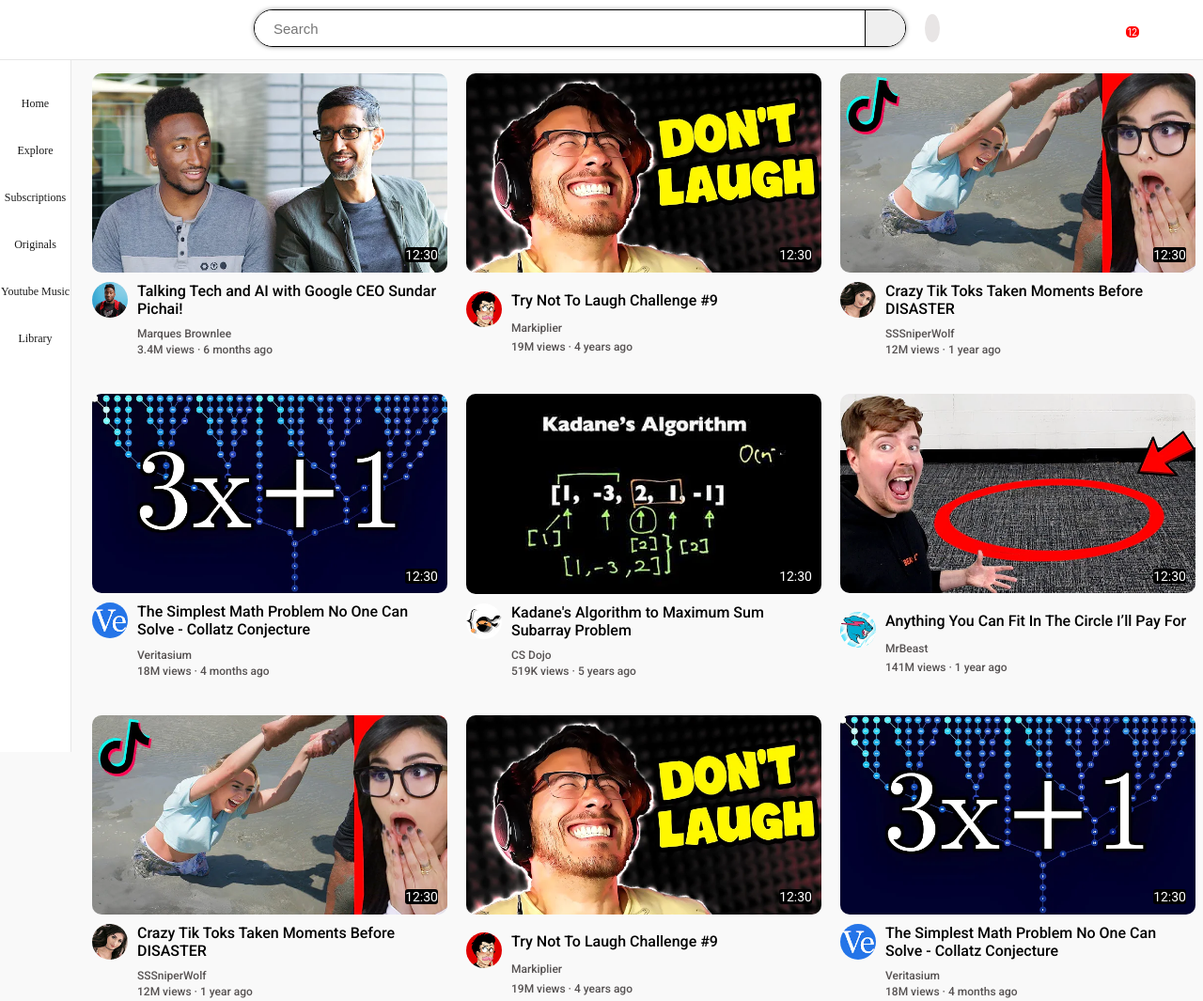
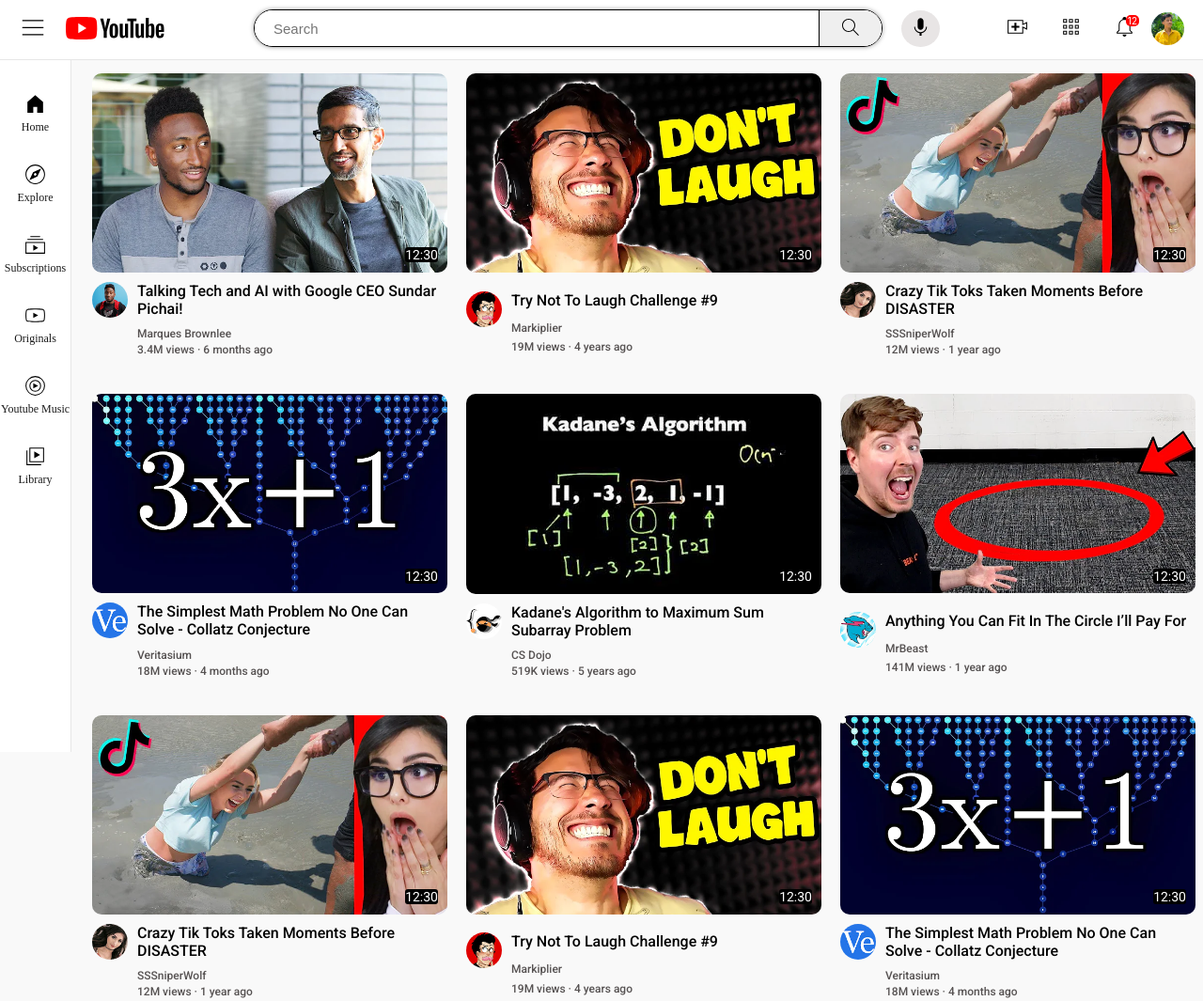
Before and after one commit to satkarw/youtube_clone, a plain HTML site: page index.html in a window 1280 px wide. Shown: the top 1065 px of the page at 94% size. Drawn offline with Linux system fonts and the light colour scheme.

Commit message:
Update index.html

```diff
--- a/index.html
+++ b/index.html
@@ -23,8 +23,8 @@
 
     <div class="nav_main">
       <div class="left">
-        <img src="icons/hamburger-menu.svg" alt="" class="navbar_menu" />
-        <img src="icons/youtube-logo.svg" alt="" class="navbar_youtube-logo" />
+        <img src="hamburger-menu.svg" alt="" class="navbar_menu" />
+        <img src="youtube-logo.svg" alt="" class="navbar_youtube-logo" />
       </div>
 
       <div class="middle">
@@ -34,7 +34,7 @@
 
           <div class="search_button_container">
             <button class="search_btn">
-              <img src="icons/search.svg" alt="" class="search-button_icon" />
+              <img src="search.svg" alt="" class="search-button_icon" />
             </button>
 
           </div>
@@ -42,7 +42,7 @@
 
         <div class="voice_search">
           <img
-            src="icons/voice-search-icon.svg"
+            src="voice-search-icon.svg"
             alt=""
             class="voice-search-icon"
           />
@@ -51,21 +51,21 @@
 
       <div class="right">
         <div class="nav_right-items">
-          <img src="icons/upload.svg" alt="" class="upload nav_right-individual_item" />
+          <img src="upload.svg" alt="" class="upload nav_right-individual_item" />
         </div>
         <div class="nav_right-items">
 
-          <img src="icons/youtube-apps.svg" alt="" class="youtube-apps  nav_right-individual_item">
+          <img src="youtube-apps.svg" alt="" class="youtube-apps  nav_right-individual_item">
         </div>
         <div class="nav_right-items notification_container">
-          <img src="icons/notifications.svg" alt="" class="notifications nav_right-individual_item " />
+          <img src="notifications.svg" alt="" class="notifications nav_right-individual_item " />
           <div class="number_notifications">12</div>
 
         </div>
 
 
 
-        <img src="icons/my_profile_pic.png" alt="" class="my-channel" />
+        <img src="my_profile_pic.png" alt="" class="my-channel" />
       </div>
     </div>
 
@@ -78,34 +78,34 @@
     <div class="side-bar_main">
 
       <div class="items">
-          <img src="icons/home.svg" alt="" class="sidebar_icons">
+          <img src="home.svg" alt="" class="sidebar_icons">
           <p class="sidebar_text">Home</p>
       </div>
 
       <div class="items">
-          <img src="icons/explore.svg" alt="" class="sidebar_icons">
+          <img src="explore.svg" alt="" class="sidebar_icons">
           <p class="sidebar_text">Explore</p>
       </div>
 
       <div class="items">
-          <img src="icons/subscriptions.svg" alt="" class="sidebar_icons">
+          <img src="subscriptions.svg" alt="" class="sidebar_icons">
           <p class="sidebar_text">Subscriptions</p>
       </div>
 
       <div class="items">
-          <img src="icons/originals.svg" alt="" class="sidebar_icons">
+          <img src="originals.svg" alt="" class="sidebar_icons">
           <p class="sidebar_text">Originals</p>
       </div>
 
       <div class="items">
-          <img src="icons/youtube-music.svg" alt="" class="sidebar_icons">
+          <img src="youtube-music.svg" alt="" class="sidebar_icons">
           <p class="sidebar_text">Youtube Music</p>
       </div>
 
 
 
       <div class="items">
-          <img src="icons/library.svg" alt="" class="sidebar_icons">
+          <img src="library.svg" alt="" class="sidebar_icons">
           <p class="sidebar_text">Library</p>
       </div>
 
```
